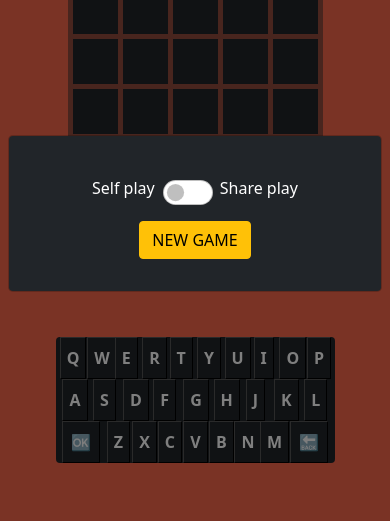
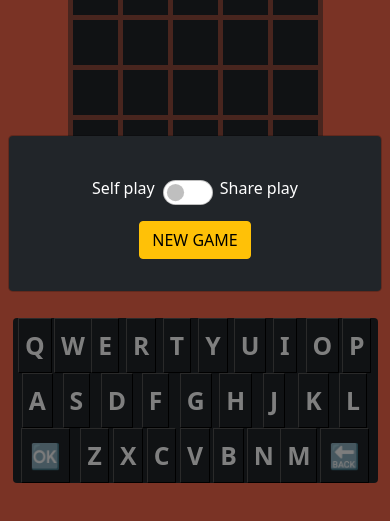
Before and after one commit to tamdilip/wordle, a website: page public/index.html in a window 390 px wide. Shown: the part 209-730 px from the top of the page. Drawn offline with nearby package versions, Linux system fonts and the light colour scheme.

Commit message:
:construction: keyboard sized for mobile

```diff
--- a/public/index.html
+++ b/public/index.html
@@ -6,7 +6,7 @@
     <meta http-equiv="X-UA-Compatible" content="IE=edge">
     <meta name="viewport" content="width=device-width, initial-scale=1.0">
     <link rel="icon" href="favicon.png" type="image/png">
-    <title>WORD GUESSER</title>
+    <title>WORDLE</title>
 
     <link rel="stylesheet" href="https://cdn.jsdelivr.net/npm/bootstrap@5.1.3/dist/css/bootstrap.min.css" />
     <script src="https://cdn.jsdelivr.net/npm/bootstrap@5.1.3/dist/js/bootstrap.bundle.min.js"></script>
@@ -39,6 +39,11 @@
 
         .ht-50 {
             height: 50px !important;
+        }
+
+        .m--55 {
+            margin-left: -55px;
+            margin-right: -55px;
         }
 
         .w-fc {
@@ -182,19 +187,19 @@
                 </tr>
             </table>
 
-            <div class="row my-5">
+            <div class="row my-5 m--55">
                 <div class="col bg-dark rounded">
                     <div class="row text-center justify-content-evenly" ng-repeat="keys in virtualKeys track by $index">
                         <div class="col-2 p-0" ng-show="$last">
-                            <button class="border-1 p-2 bg-dark text-white"
+                            <button class="fw-bold fs-2 border-1 p-2 bg-dark text-white"
                                 ng-click="onVirtualKeyPress('ENTER')">🆗</button>
                         </div>
                         <div class="col-1 p-0 mx-0" ng-repeat="k in keys track by $index">
-                            <button class="fw-bold border-1 py-2 bg-dark text-white"
+                            <button class="fw-bold fs-2 border-1 py-2 bg-dark text-white"
                                 ng-click="onVirtualKeyPress(k)">{{k}}</button>
                         </div>
                         <div class="col-2 p-0" ng-show="$last">
-                            <button class="border-1 p-2 bg-dark text-white"
+                            <button class="fw-bold fs-2 border-1 p-2 bg-dark text-white"
                                 ng-click="onVirtualKeyPress('DELETE')">🔙</button>
                         </div>
                     </div>
@@ -254,7 +259,8 @@
                 const gameResultShare = $scope.triesResult.map(state => state.map(s => resultEmoji[s]).join('')).join('\n');
                 if (navigator.share)
                     navigator.share({
-                        text: `WORDLE   ${$scope.triesResult.length}/6 \n\n ${gameResultShare}`
+                        text: `WORDLE   ${$scope.triesResult.length}/6 \n\n${gameResultShare}\n\n`,
+                        url: location.origin
                     }).catch(console.error);
                 else
                     alert("Browser doesn't support share !!");
```
Also changed, not shown: 1 other file.
